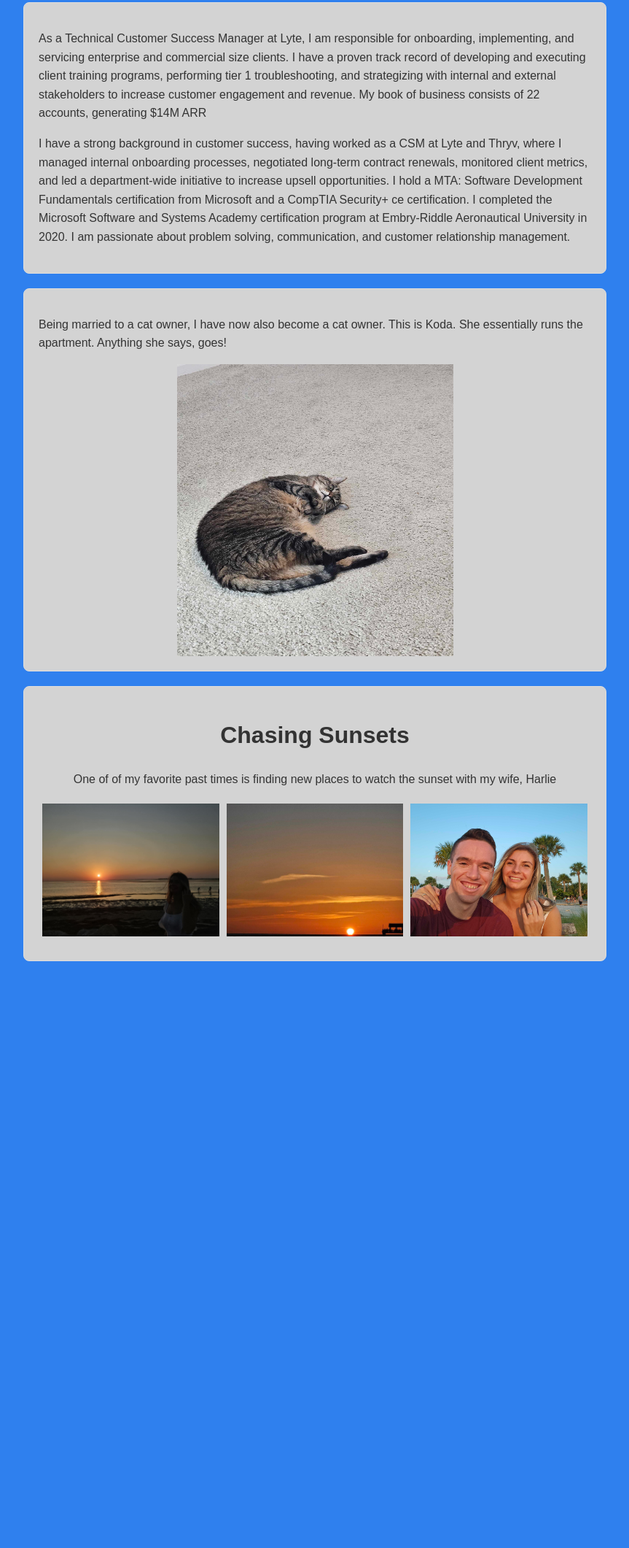
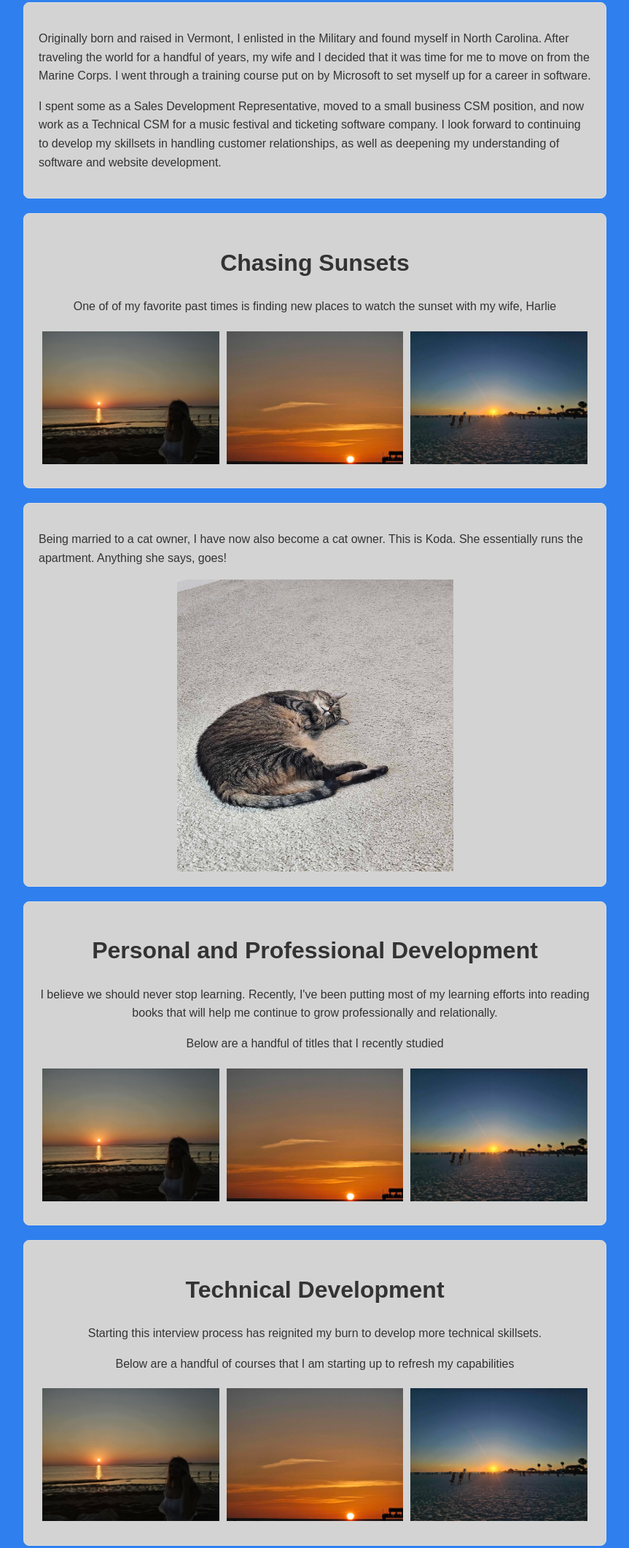
Before and after one commit to PatrickABrown/VProject, a plain HTML site: page index.html in a window 1280 px wide. Shown: the part 431-2552 px from the top of the page at 73% size, without its empty margins (208-1071 px from the left). Before the commit the page ends 1768 px from the top, so only its background shows below. Drawn offline with Linux system fonts and the light colour scheme.

Commit message:
Update index.html

```diff
--- a/index.html
+++ b/index.html
@@ -54,13 +54,28 @@
 
 <div class="container">
         <p>
-            As a Technical Customer Success Manager at Lyte, I am responsible for onboarding, implementing, and servicing enterprise and commercial size clients. I have a proven track record of developing and executing client training programs, performing tier 1 troubleshooting, and strategizing with internal and external stakeholders to increase customer engagement and revenue. My book of business consists of 22 accounts, generating $14M ARR
-        </p>
-    <p>
-I have a strong background in customer success, having worked as a CSM at Lyte and Thryv, where I managed internal onboarding processes, negotiated long-term contract renewals, monitored client metrics, and led a department-wide initiative to increase upsell opportunities. I hold a MTA: Software Development Fundamentals certification from Microsoft and a CompTIA Security+ ce certification. I completed the Microsoft Software and Systems Academy certification program at Embry-Riddle Aeronautical University in 2020. I am passionate about problem solving, communication, and customer relationship management.
-        </p>
+        Originally born and raised in Vermont, I enlisted in the Military and found myself in North Carolina. After traveling the world for a handful of years, my wife and I decided that it was time for me to move on from the Marine Corps. I went through a training course put on by Microsoft to set myself up for a career in software. </p>
+    <p> I spent some as a Sales Development Representative, moved to a small business CSM position, and now work as a Technical CSM for a music festival and ticketing software company. I look forward to continuing to develop my skillsets in handling customer relationships, as well as deepening my understanding of software and website development.</p>
 
     </div>
+
+    <div class="container">
+    <h1 align="center"> Chasing Sunsets</h1>
+    <p align="center">One of of my favorite past times is finding new places to watch the sunset with my wife, Harlie</p>
+
+
+        <div class="row">
+      <div class="column">
+    <img src="images/4be524f8-6204-4b62-ae3e-15fa2c7ddb1c.jpeg" alt="1" style="width:100%">
+  </div>
+  <div class="column">
+    <img src="images/5ea9ba63-249e-4c05-a459-72af54e6197f.jpeg" alt="2" style="width:100%">
+  </div>
+  <div class="column">
+    <img src="images/6d06f462-1f3c-4729-aa70-efc368535ad2.jpeg" alt="3" style="width:100%">
+  </div>
+</div>
+</div>
 
     <div class="container">
         <p>
@@ -73,11 +88,11 @@ I have a strong background in customer success, having worked as a CSM at Lyte a
     height=400px>
     </div>
 
-<div class="container">
-    <h1 align="center"> Chasing Sunsets</h1>
-    <p align="center">One of of my favorite past times is finding new places to watch the sunset with my wife, Harlie</p>
 
-
+        <div class="container">
+    <h1 align="center"> Personal and Professional Development</h1>
+    <p align="center">I believe we should never stop learning. Recently, I've been putting most of my learning efforts into reading books that will help me continue to grow professionally and relationally.</p>
+<p align="center">Below are a handful of titles that I recently studied</p>
         <div class="row">
       <div class="column">
     <img src="images/4be524f8-6204-4b62-ae3e-15fa2c7ddb1c.jpeg" alt="1" style="width:100%">
@@ -86,11 +101,29 @@ I have a strong background in customer success, having worked as a CSM at Lyte a
     <img src="images/5ea9ba63-249e-4c05-a459-72af54e6197f.jpeg" alt="2" style="width:100%">
   </div>
   <div class="column">
-    <img src="images/20240817_195305.jpg" alt="3" style="width:100%">
+    <img src="images/6d06f462-1f3c-4729-aa70-efc368535ad2.jpeg" alt="3" style="width:100%">
   </div>
 </div>
 </div>
 
+         <div class="container">
+    <h1 align="center"> Technical Development</h1>
+    <p align="center">Starting this interview process has reignited my burn to develop more technical skillsets.</p>
+<p align="center">Below are a handful of courses that I am starting up to refresh my capabilities</p>
+        <div class="row">
+      <div class="column">
+    <img src="images/4be524f8-6204-4b62-ae3e-15fa2c7ddb1c.jpeg" alt="1" style="width:100%">
+  </div>
+  <div class="column">
+    <img src="images/5ea9ba63-249e-4c05-a459-72af54e6197f.jpeg" alt="2" style="width:100%">
+  </div>
+  <div class="column">
+    <img src="images/6d06f462-1f3c-4729-aa70-efc368535ad2.jpeg" alt="3" style="width:100%">
+  </div>
+</div>
+</div>
+
+
 </body>
 
 </html>
```
